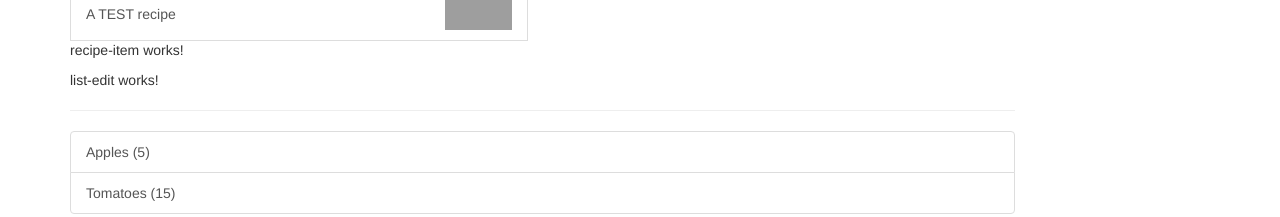
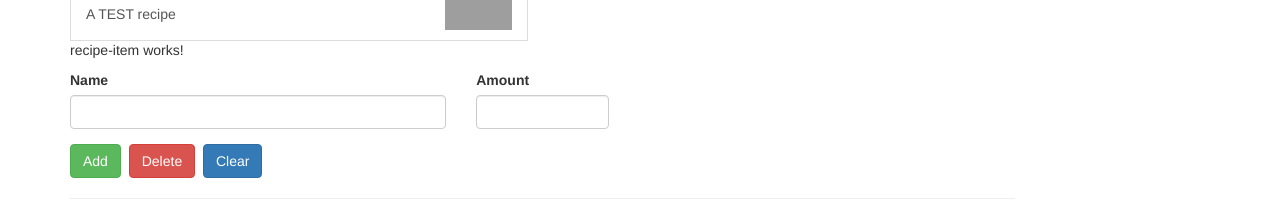
Before and after one commit to rickjanusz/recipe-shopping-app, an Angular app: page / in a window 1280 px wide. Shown: the part 312-529 px from the top of the page. Built offline with nearby package versions, Linux system fonts and the light colour scheme; grey boxes are pictures that could not be loaded.

Commit message:
list edit

```diff
--- a/src/app/shopping-list/list-edit/list-edit.component.html
+++ b/src/app/shopping-list/list-edit/list-edit.component.html
@@ -1 +1,21 @@
-<p>list-edit works!</p>
+<div class="row">
+  <div class="col-xs-12">
+    <form>
+      <div class="row">
+        <div class="col-sm-5 form-group">
+          <label for="name">Name</label>
+          <input type="text" id="name" class="form-control" />
+        </div>
+        <div class="col-sm-2 form-group">
+          <label for="amount">Amount</label>
+          <input type="number" id="amount" class="form-control" />
+        </div>
+        <div class="col-xs-12">
+          <button class="btn btn-success" type="submit">Add</button>&nbsp;
+          <button class="btn btn-danger" type="button">Delete</button>&nbsp;
+          <button class="btn btn-primary" type="button">Clear</button>
+        </div>
+      </div>
+    </form>
+  </div>
+</div>
```
